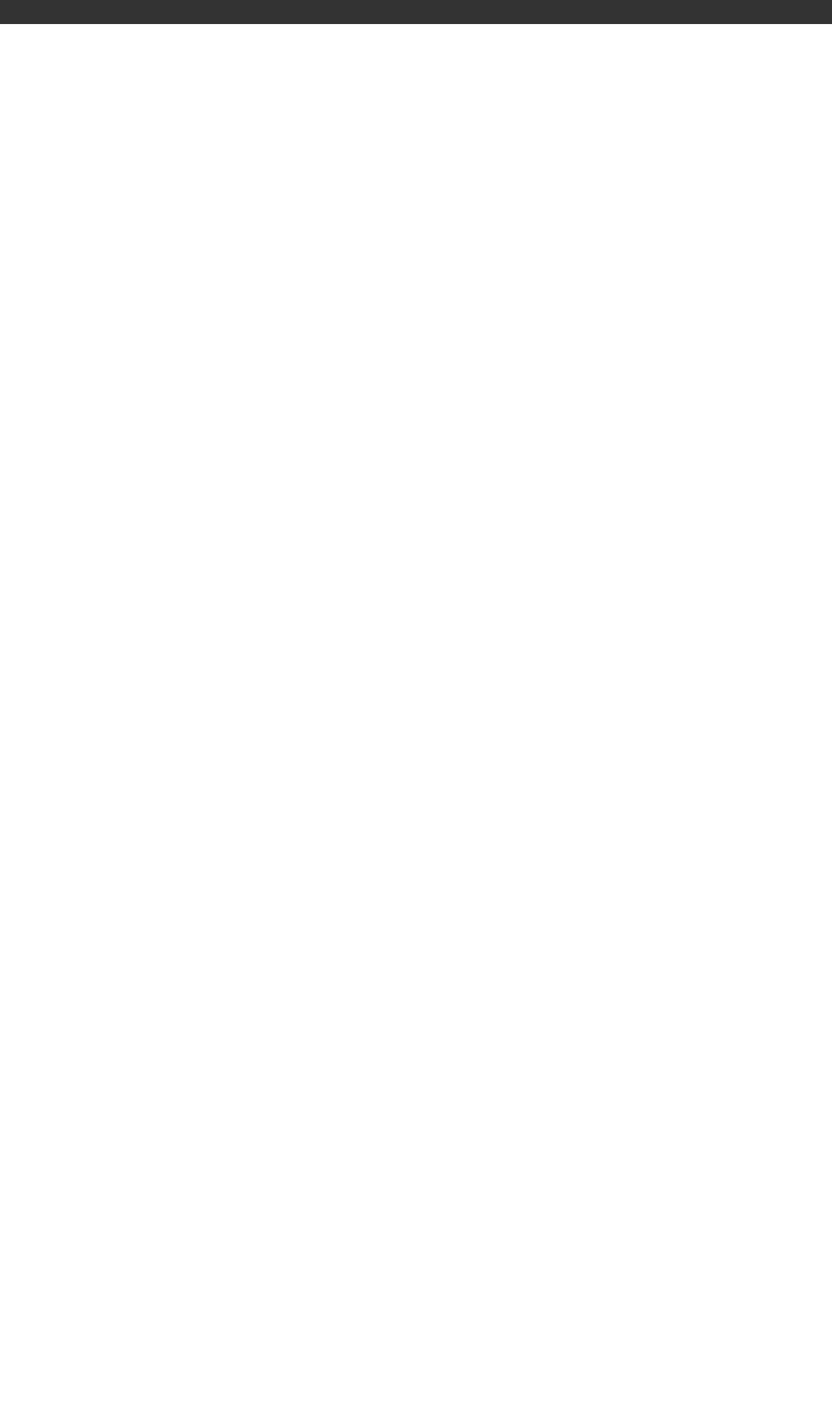
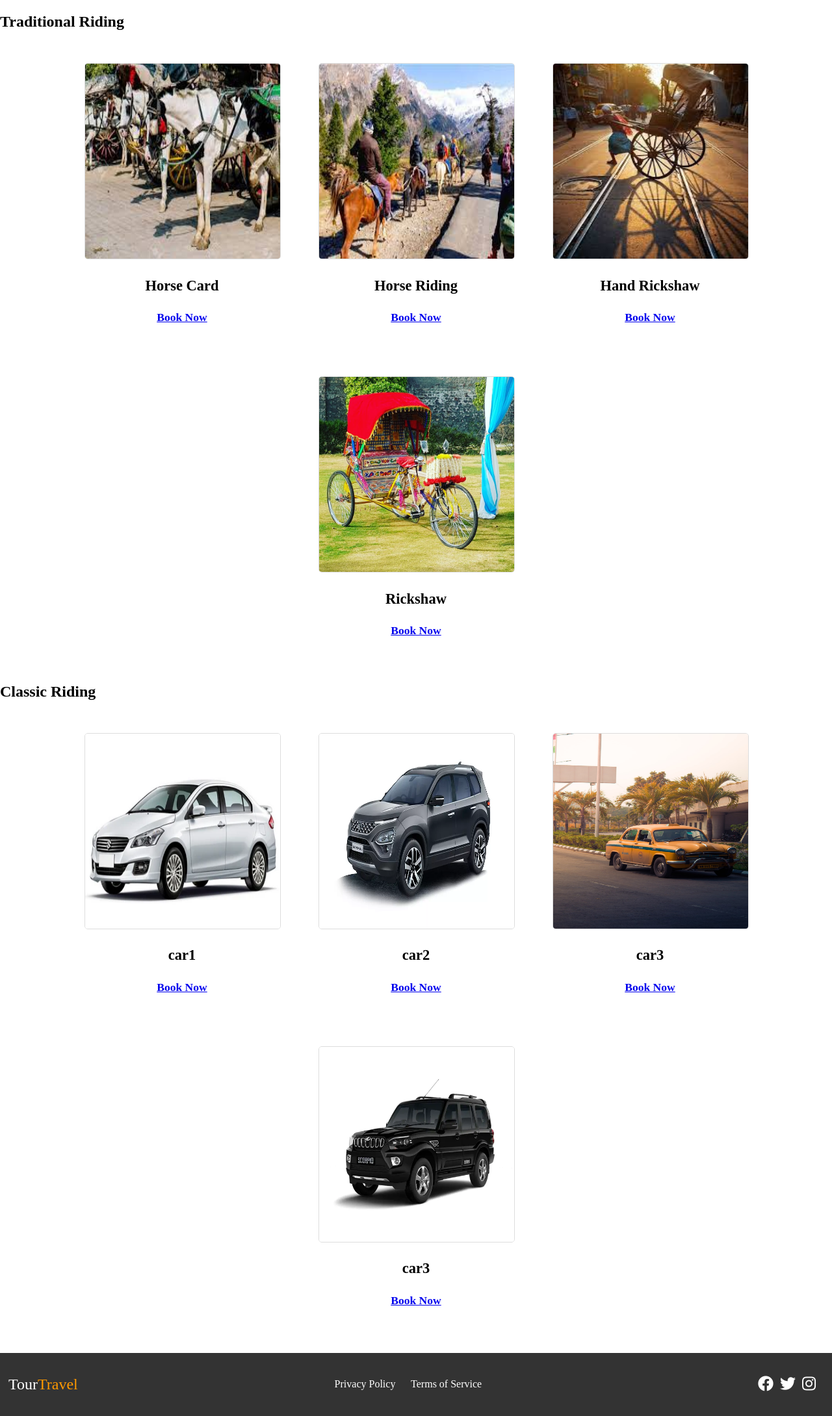
Before and after one commit to amitkabiraj/Tour_and_Travel, a Django app: page /car in a window 1280 px wide. Shown: the part 78-2257 px from the top of the page at 65% size. Before the commit the page ends 115 px from the top, so only its background shows below. Run offline with Django 4.2, Linux system fonts and the light colour scheme.

Commit message:
car page by suman

```diff
--- a/myapp/templates/myapp/car/car.html
+++ b/myapp/templates/myapp/car/car.html
@@ -5,5 +5,86 @@ car page
 {% block content %}
 {% load static %}
 this the car page
+<h1>Looking for a  car</h1>
+<h2>Traditional Riding</h2>
+<div class="body-content">
+  <div class="container">
+    <img src="hoourse_card.jpeg" alt="Tourist Place">
+    <div class="description">
+      <h2>Horse Card</h2>
+      <h3>
+      <a href="car_desc.html"> Book Now </a>
+      </h3>
+    </div>
+  </div>
+  <div class="container">
+    <img src="Horse_riding.jpeg" alt="Tourist Place">
+    <div class="description">
+      <h2>Horse Riding</h2>
+      <h3>
+        <a href="car_desc.html"> Book Now </a>
+        </h3>
+    </div>
+  </div>
+  <div class="container">
+    <img src="rickshaw.jpeg" alt="Tourist Place">
+    <div class="description">
+      <h2>Hand Rickshaw</h2>
+      <h3>
+        <a href="car_desc.html"> Book Now </a>
+        </h3>
+    </div>
+  </div>
+  <div class="container">
+    <img src="riska1.jpg" alt="Tourist Place">
+    <div class="description">
+      <h2>Rickshaw</h2>
+      <h3>
+        <a href="car_desc.html"> Book Now </a>
+        </h3>
+    </div>
+  </div>
+  </div>
+  <h2>Classic Riding</h2>
+  <div class="body-content">
+
+  <div class="container">
+    <img src="car1.webp" alt="Tourist Place">
+    <div class="description">
+      <h2>car1</h2>
+      <h3>
+        <a href="car_desc.html"> Book Now </a>
+        </h3>
+    </div>
+  </div>
+  <div class="container">
+    <img src="car2.webp" alt="Tourist Place">
+    <div class="description">
+      <h2>car2</h2>
+      <h3>
+        <a href="car_desc.html"> Book Now </a>
+        </h3>
+    </div>
+  </div>
+  <div class="container">
+    <img src="car3.jpeg" alt="Tourist Place">
+    <div class="description">
+      <h2>car3</h2>
+      <h3>
+        <a href="car_desc.html"> Book Now </a>
+        </h3>
+    </div>
+  </div>
+  <div class="container">
+    <img src="car4.webp" alt="Tourist Place">
+    <div class="description">
+      <h2>car3</h2>
+      <h3>
+        <a href="car_desc.html"> Book Now </a>
+        </h3>
+    </div>
+  </div>
+
+</div>
 
 {% endblock content %}
```
